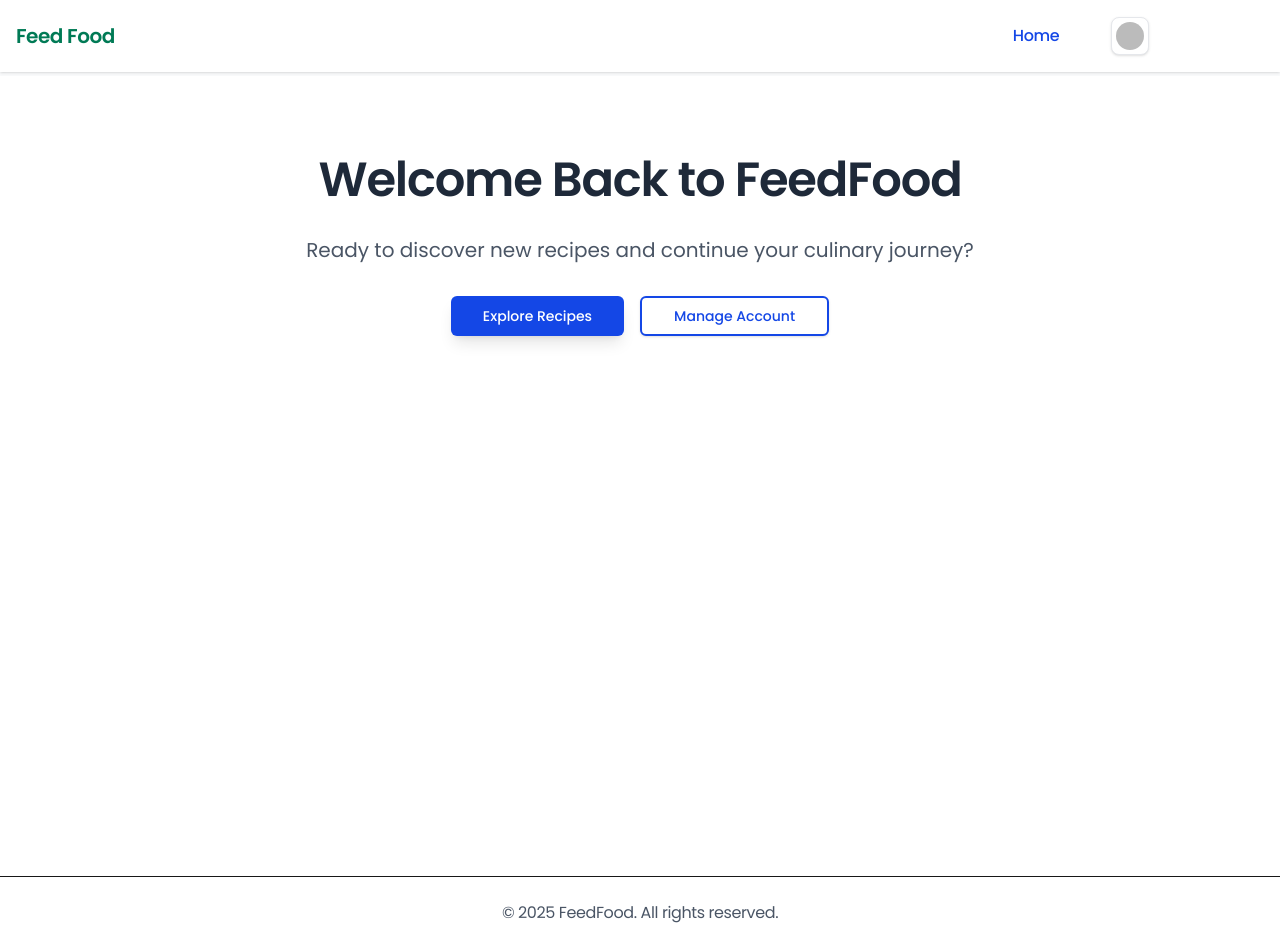
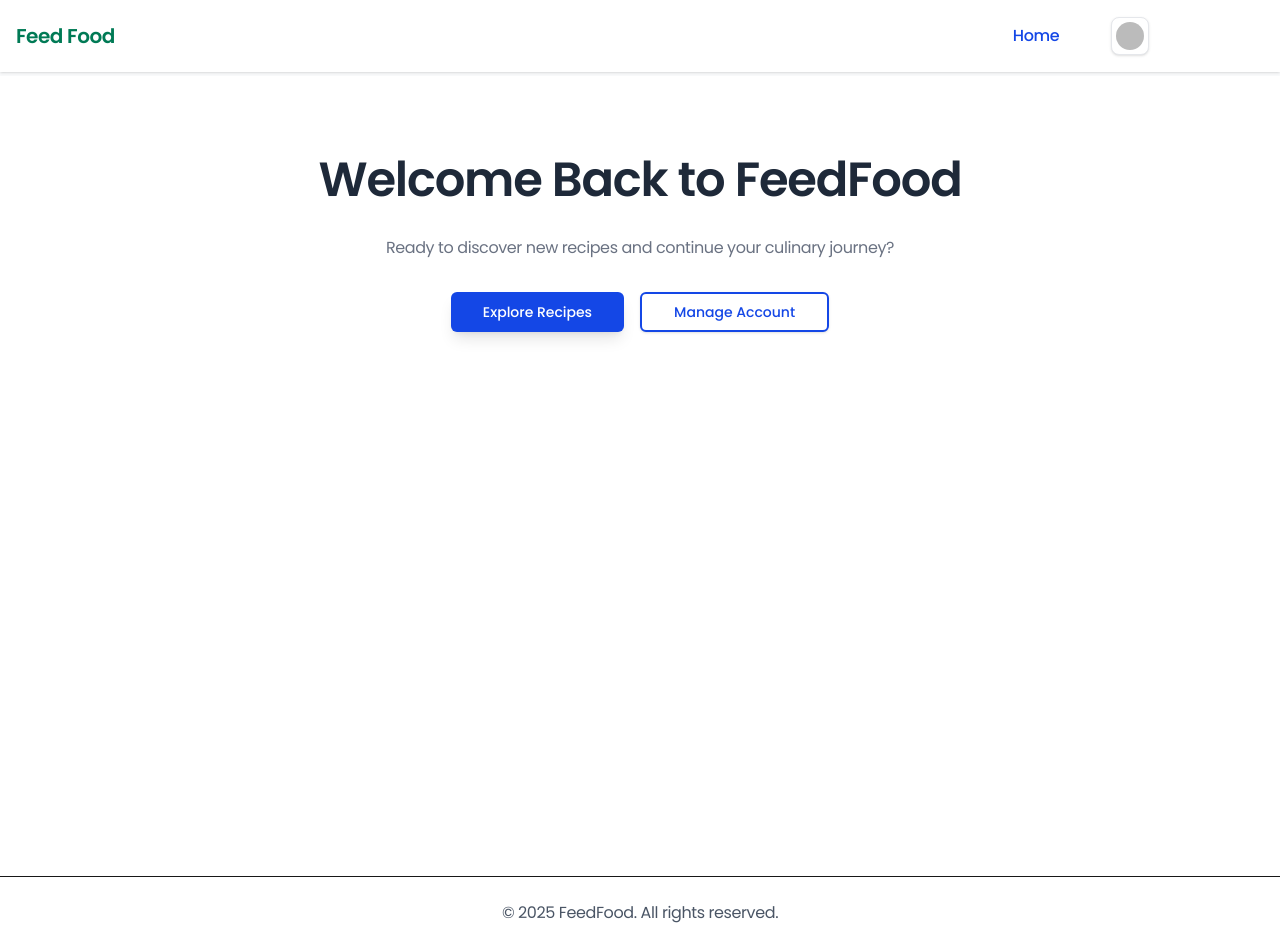
Before and after one commit to vengateshkarthick/spoonacular-v2, a Next.js app: page / in a window 1280 px wide. Built offline with nearby package versions, Linux system fonts and the light colour scheme; no server answers; sample sign-in values are in the browser's storage; some icons are missing.

Commit message:
added cva for typography

```diff
--- a/src/app/home/page.tsx
+++ b/src/app/home/page.tsx
@@ -16,9 +16,9 @@ export function HomePage() {
             Welcome Back to FeedFood
           </Typography>
 
-          <p className="text-xl text-gray-600">
+          <Typography level={6} className="text-gray-500 font-normal">
             Ready to discover new recipes and continue your culinary journey?
-          </p>
+          </Typography>
 
           <div className="flex items-center justify-center gap-4">
             <Button
--- a/src/components/atoms/Button.tsx
+++ b/src/components/atoms/Button.tsx
@@ -6,9 +6,9 @@ import { cva, type VariantProps } from "class-variance-authority";
 
 const buttonVariants = cva(
   [
-    "relative inline-flex items-center justify-center rounded-md text-sm font-medium ring-offset-white transition-colors",
+    "cursor-pointer relative inline-flex items-center justify-center rounded-md text-sm font-medium ring-offset-white transition-colors",
     "focus-visible:outline-none focus-visible:ring-2 focus-visible:ring-primary focus-visible:ring-offset-2",
-    "disabled:pointer-events-none disabled:opacity-50",
+    "disabled:pointer-events-none disabled:opacity-50 disabled:bg-zinc-500 disabled:text-zinc-900",
   ].join(" "),
   {
     variants: {
--- a/src/components/atoms/Typography.tsx
+++ b/src/components/atoms/Typography.tsx
@@ -1,10 +1,13 @@
 import { HTMLAttributes } from "react";
 import { Poppins } from "next/font/google";
 import { cn } from "@/utils/cn";
+import { cva, type VariantProps } from "class-variance-authority";
 
-export interface TypographyProps extends HTMLAttributes<HTMLHeadingElement> {
-  level: 1 | 2 | 3 | 4 | 5 | 6;
-  variant?: keyof typeof variants;
+type Level = 1 | 2 | 3 | 4 | 5 | 6;
+export interface TypographyProps
+  extends HTMLAttributes<HTMLHeadingElement>,
+    Omit<VariantProps<typeof typographyVariants>, "level"> {
+  level: Level;
 }
 const poppins = Poppins({
   subsets: ["latin"],
@@ -22,11 +25,27 @@ const tags = {
   6: "h6",
 } as const;
 
-const variants = {
-  primary: "text-gray-800 font-semibold tracking-tight",
-  secondary: "text-gray-500 font-normal tracking-tight",
-  tertiary: "text-gray-400 font-normal tracking-tight",
-}
+const typographyVariants = cva("", {
+  variants: {
+    variant: {
+      primary: "text-gray-800 font-semibold tracking-tight",
+      secondary: "text-gray-500 font-normal tracking-tight",
+      tertiary: "text-gray-400 font-normal tracking-tight",
+    },
+    level: {
+      "1": "text-4xl",
+      "2": "text-3xl",
+      "3": "text-2xl font-normal",
+      "4": "text-xl font-normal",
+      "5": "text-lg font-normal",
+      "6": "text-base font-normal",
+    },
+  },
+  defaultVariants: {
+    variant: "primary",
+    level: "3",
+  },
+});
 
 export function Typography({ level, variant = "primary", className, ...props }: TypographyProps) {
   const Tag = tags[level];
@@ -35,15 +54,7 @@ export function Typography({ level, variant = "primary", className, ...props }:
   return (
     <Tag
       className={cn(
-        variants[variant],
-        {
-          "text-4xl": level === 1,
-          "text-3xl": level === 2,
-          "text-2xl font-normal": level === 3,
-          "text-xl font-normal": level === 4,
-          "text-lg font-normal": level === 5,
-          "text-base font-normal": level === 6,
-        },
+        typographyVariants({ variant, level: String(level) as "1"|"2"|"3"|"4"|"5"|"6" }),
         className,
         poppins.className
       )}
```
